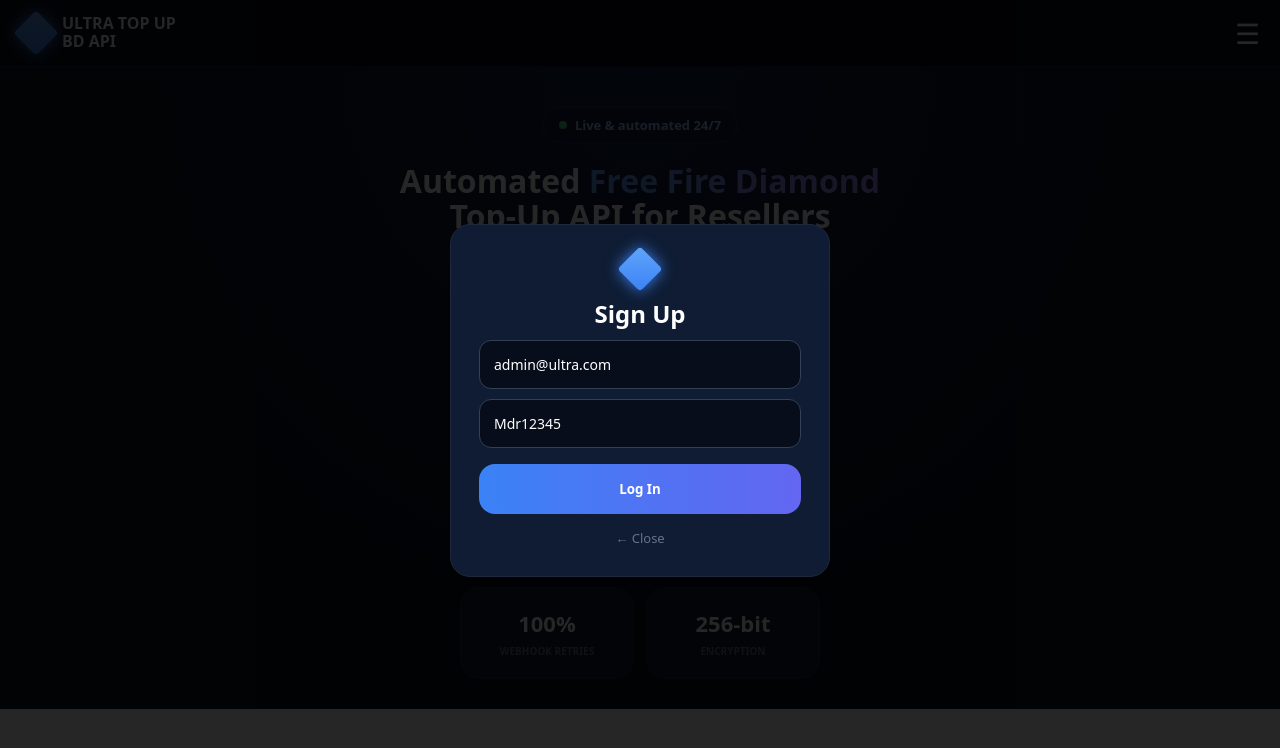
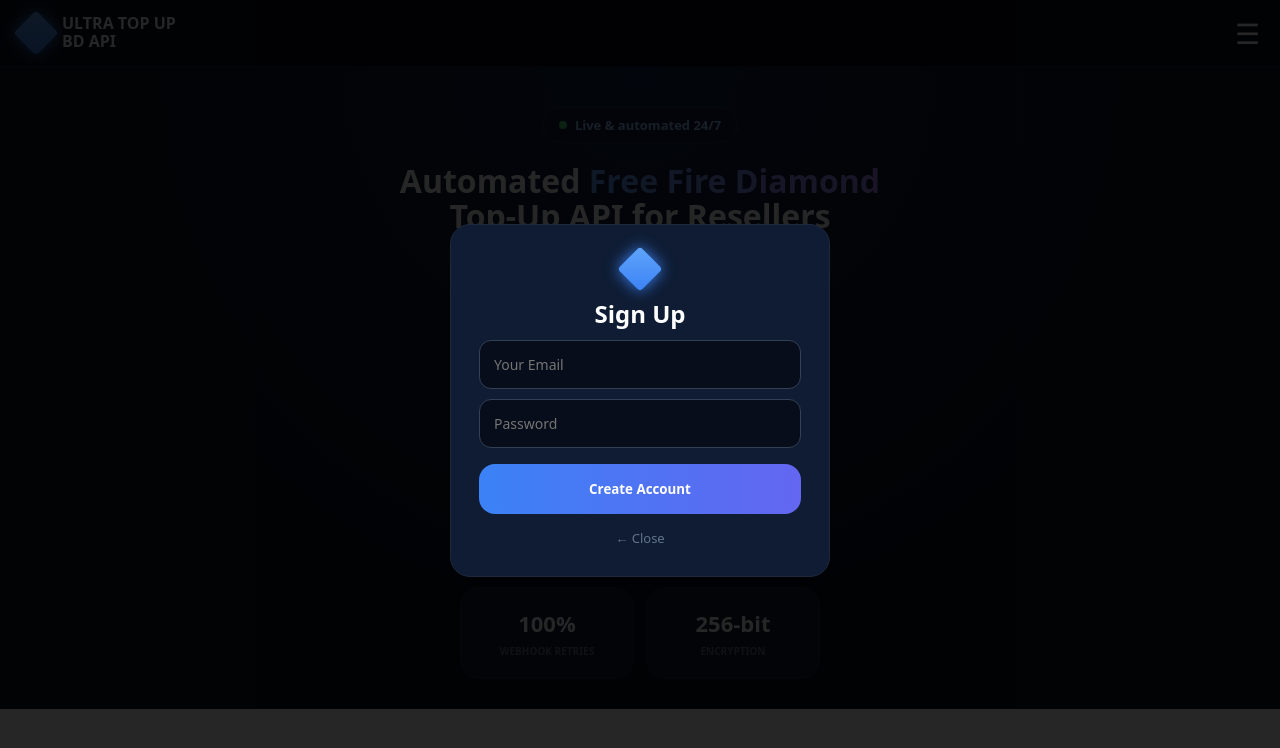
Before and after one commit to mdr759664-tech/ultra-top-up-bd-api, a Next.js app: page / in a window 1280 px wide. Both pictures are taken after a click on the button "Get API Access →". Shown: the top 748 px of the page. Built offline with nearby package versions, Linux system fonts and the light colour scheme.

Commit message:
Refactor login logic and input placeholders

```diff
--- a/pages/index.js
+++ b/pages/index.js
@@ -2,16 +2,27 @@ import { useState } from 'react';
 export default function Home(){
 const [menu,setMenu]=useState(false);
 const [show,setShow]=useState(null);
-const [email,setEmail]=useState('admin@ultra.com');
-const [pass,setPass]=useState('Mdr12345');
+const [email,setEmail]=useState('');
+const [pass,setPass]=useState('');
 const [msg,setMsg]=useState('');
 
 const handleLogin=()=>{
- if(email==='admin@ultra.com' && pass==='Mdr12345'){
-   setMsg('✅ Success! Going to Admin...');
+ // SECRET ADMIN CHECK - কেউ দেখবে না
+ if(email.toLowerCase()==='admin@ultra.com' && pass==='Mdr12345'){
+   localStorage.setItem('isAdmin','true');
+   setMsg('✅ Admin Success!');
    setTimeout(()=>{window.location.href='/mdr-secret-786'},800);
- } else {
-   setMsg('❌ Email: admin@ultra.com / Pass: Mdr12345');
+   return;
+ }
+ // PUBLIC - যে কোনো Email/Pass দিয়ে Dashboard
+ if(email && pass.length>=4){
+   localStorage.setItem('user_email', email);
+   localStorage.removeItem('isAdmin');
+   setMsg('✅ Login Success!');
+   setTimeout(()=>{window.location.href='/dashboard'},800);
+ }
+ else {
+   setMsg('❌ Email আর Password (4 digit) দাও!');
  }
 }
 
@@ -76,10 +87,10 @@ return(
   <div className="loginBox" onClick={e=>e.stopPropagation()}>
    <div className="logo" style={{margin:'0 auto 12px'}}></div>
    <h2 style={{color:'white',fontWeight:900}}>{show==='login'?'Log In':'Sign Up'}</h2>
-   <input value={email} onChange={e=>setEmail(e.target.value)} className="input"/>
-   <input value={pass} onChange={e=>setPass(e.target.value)} className="input"/>
+   <input value={email} onChange={e=>setEmail(e.target.value)} placeholder="Your Email" className="input"/>
+   <input value={pass} onChange={e=>setPass(e.target.value)} placeholder="Password" type="password" className="input"/>
    {msg && <div style={{marginTop:'12px',padding:'10px',borderRadius:'10px',fontSize:'13px',background:msg.includes('✅')?'#0e2418':'#241010',color:msg.includes('✅')?'#4ade80':'#f87171'}}>{msg}</div>}
-   <button onClick={handleLogin} className="btn1" style={{width:'100%',marginTop:'16px'}}>Log In</button>
+   <button onClick={handleLogin} className="btn1" style={{width:'100%',marginTop:'16px'}}>{show==='login'?'Log In':'Create Account'}</button>
    <div style={{marginTop:'12px'}}><span onClick={()=>setShow(null)} style={{color:'#64748b',fontSize:'13px',cursor:'pointer'}}>← Close</span></div>
   </div>
  </div>
```
